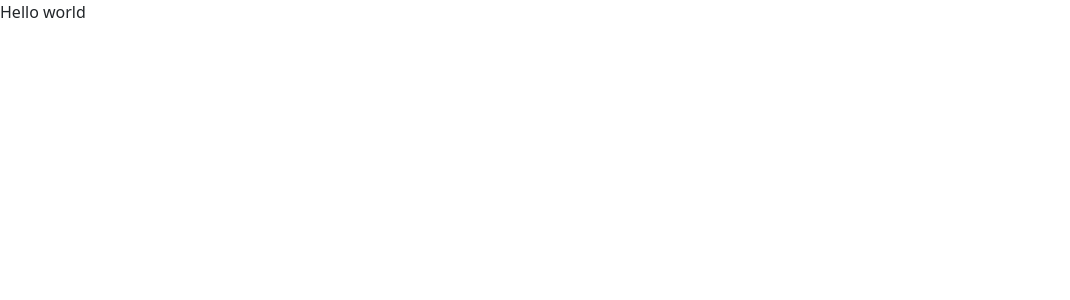
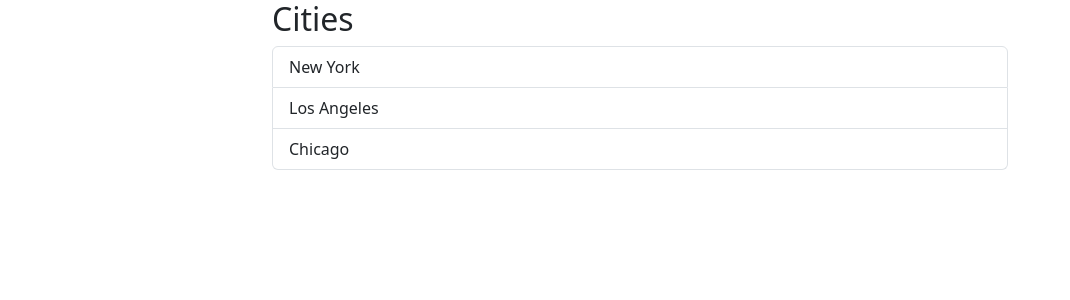
Before and after one commit to ravindranathbe/mosh-react-course, a React app: page / in a window 1280 px wide. Shown: the top 300 px of the page, without its empty margins (0-1070 px from the left). Built offline with nearby package versions, Linux system fonts and the light colour scheme; the HTML template or start-up script is replaced by a standard one.

Commit message:
feat: implement ListGroup component and integrate it into the main application layout

```diff
--- a/src/App.tsx
+++ b/src/App.tsx
@@ -1,11 +1,14 @@
 import "bootstrap/dist/css/bootstrap.min.css";
 import "./App.css";
-import Message from "./components/Message";
+import ListGroup from "./components/ListGroup";
 
 function App() {
   return (
     <>
-      <Message />
+      <ListGroup
+        items={["New York", "Los Angeles", "Chicago"]}
+        heading="Cities"
+      />
     </>
   );
 }
--- /dev/null
+++ b/src/components/ListGroup.tsx
@@ -0,0 +1,21 @@
+interface Props {
+  items?: string[];
+  heading: string;
+}
+
+const ListGroup = ({ items, heading }: Props) => {
+  if (!items) return <p>No items found</p>;
+
+  return (
+    <>
+      <h2>{heading}</h2>
+      <ul className="list-group">
+        {items.map((item) => (
+          <li className="list-group-item">{item}</li>
+        ))}
+      </ul>
+    </>
+  );
+};
+
+export default ListGroup;
--- a/src/main.tsx
+++ b/src/main.tsx
@@ -1,9 +1,15 @@
-import { StrictMode } from 'react'
-import { createRoot } from 'react-dom/client'
-import App from './App.tsx'
+import { StrictMode } from "react";
+import { createRoot } from "react-dom/client";
+import App from "./App.tsx";
 
-createRoot(document.getElementById('root')!).render(
+createRoot(document.getElementById("root")!).render(
   <StrictMode>
-    <App />
+    <div className="container">
+      <div className="row">
+        <div className="col-8 offset-2">
+          <App />
+        </div>
+      </div>
+    </div>
   </StrictMode>,
-)
+);
```
